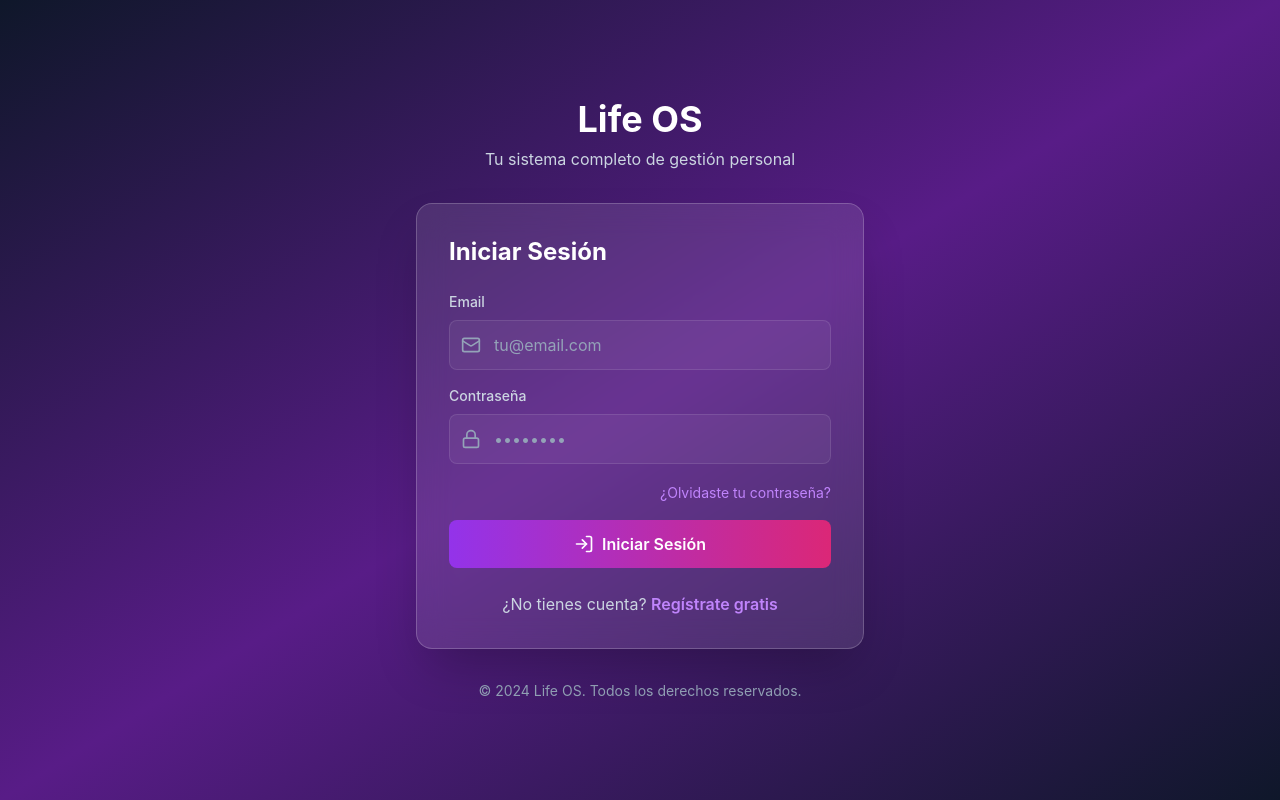
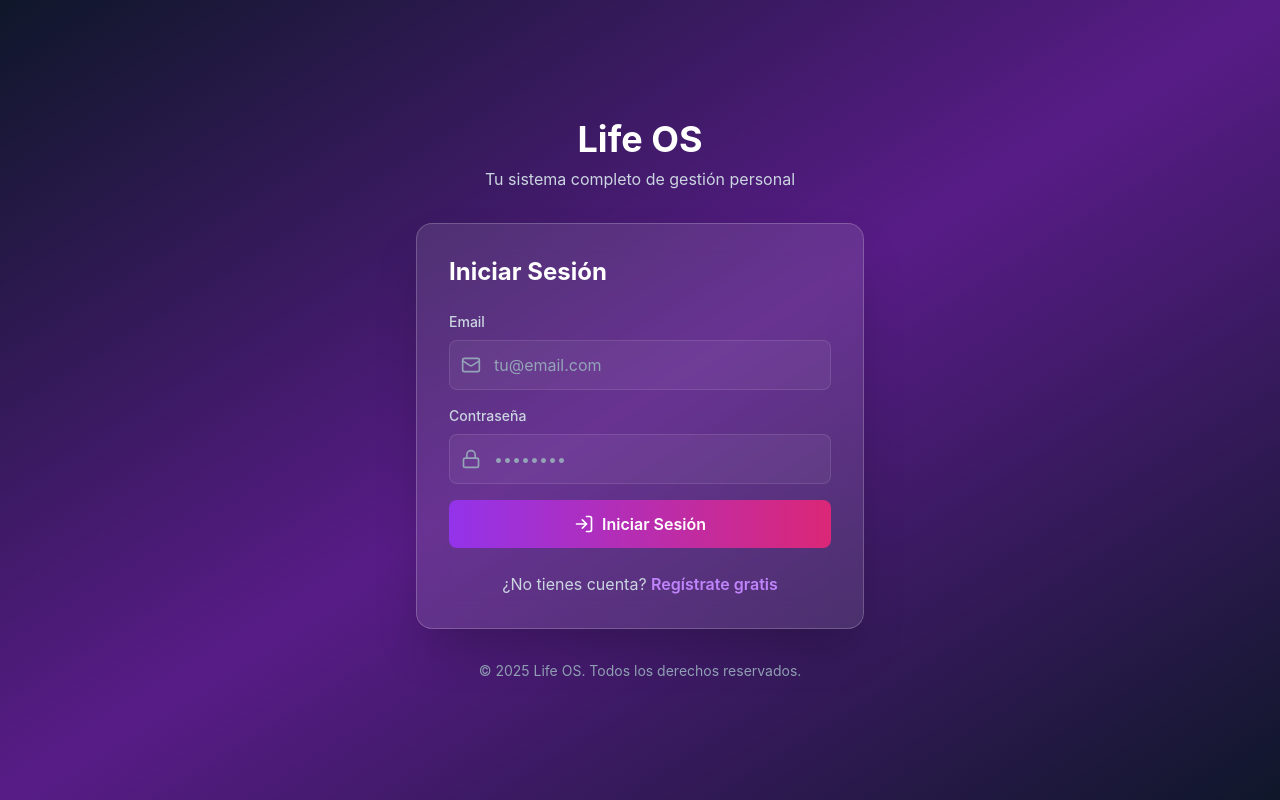
Before and after one commit to danimolina-ai/lifeos, a React (Vite) app: page /login in a window 1280 px wide. Built offline with nearby package versions, Linux system fonts and the light colour scheme; no server answers.

Commit message:
QA fixes: remove broken reset password link, update copyright to 2025

```diff
--- a/src/components/sales/SalesFooter.jsx
+++ b/src/components/sales/SalesFooter.jsx
@@ -54,7 +54,7 @@ export default function SalesFooter() {
                 {/* Bottom */}
                 <div className="pt-8 border-t border-white/5 flex flex-col md:flex-row items-center justify-between gap-4">
                     <p className="text-white/30 text-sm">
-                        © 2024 Life OS. Todos los derechos reservados.
+                        © 2025 Life OS. Todos los derechos reservados.
                     </p>
                     <div className="flex items-center gap-6">
                         <span className="text-white/30 text-sm">Hecho con ❤️ para personas que quieren más</span>
--- a/src/pages/LoginPage.jsx
+++ b/src/pages/LoginPage.jsx
@@ -84,12 +84,7 @@ export default function LoginPage() {
                             </div>
                         </div>
 
-                        {/* Forgot Password */}
-                        <div className="text-right">
-                            <Link to="/reset-password" className="text-sm text-purple-400 hover:text-purple-300">
-                                ¿Olvidaste tu contraseña?
-                            </Link>
-                        </div>
+                        {/* Forgot password - TODO: implement later */}
 
                         {/* Submit Button */}
                         <button
@@ -124,7 +119,7 @@ export default function LoginPage() {
 
                 {/* Footer */}
                 <p className="text-center text-slate-400 text-sm mt-8">
-                    © 2024 Life OS. Todos los derechos reservados.
+                    © 2025 Life OS. Todos los derechos reservados.
                 </p>
             </div>
         </div>
--- a/src/pages/RegisterPage.jsx
+++ b/src/pages/RegisterPage.jsx
@@ -190,7 +190,7 @@ export default function RegisterPage() {
 
                 {/* Footer */}
                 <p className="text-center text-slate-400 text-sm mt-8">
-                    © 2024 Life OS. Todos los derechos reservados.
+                    © 2025 Life OS. Todos los derechos reservados.
                 </p>
             </div>
         </div>
```
